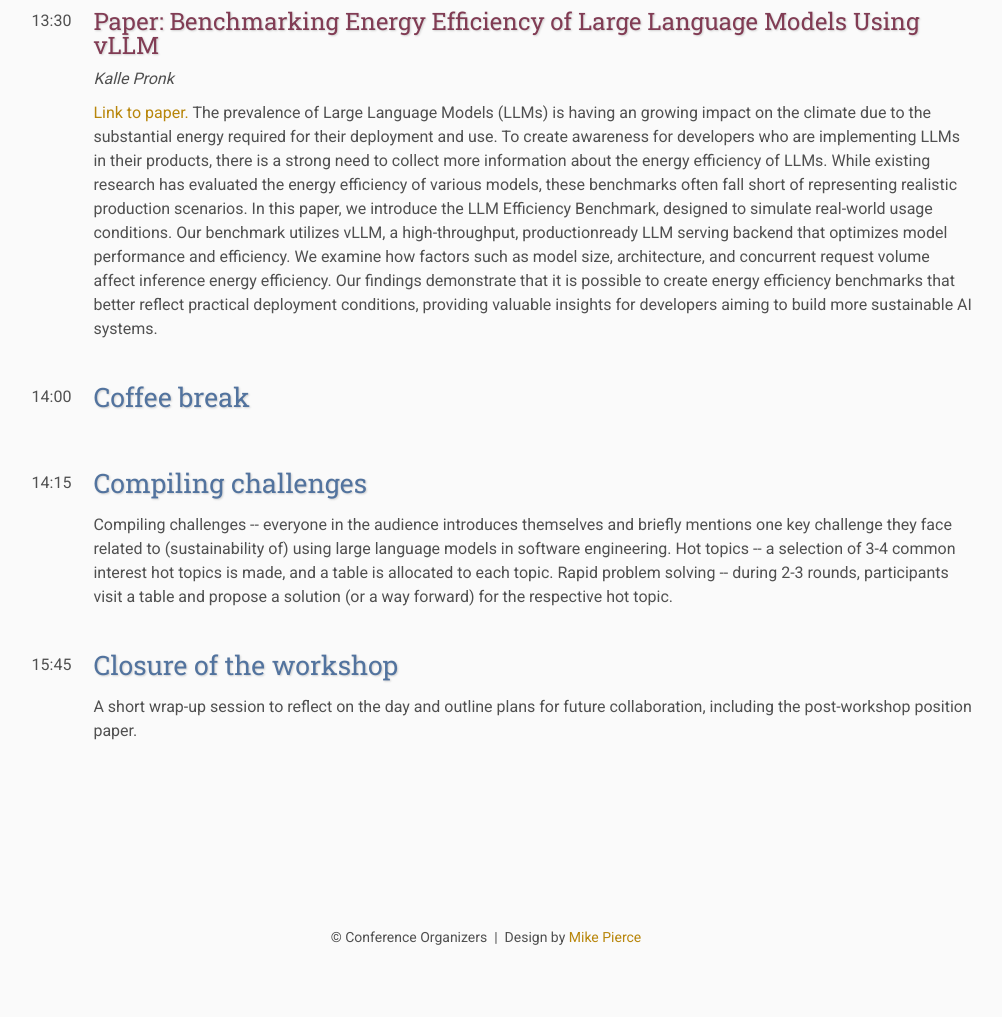
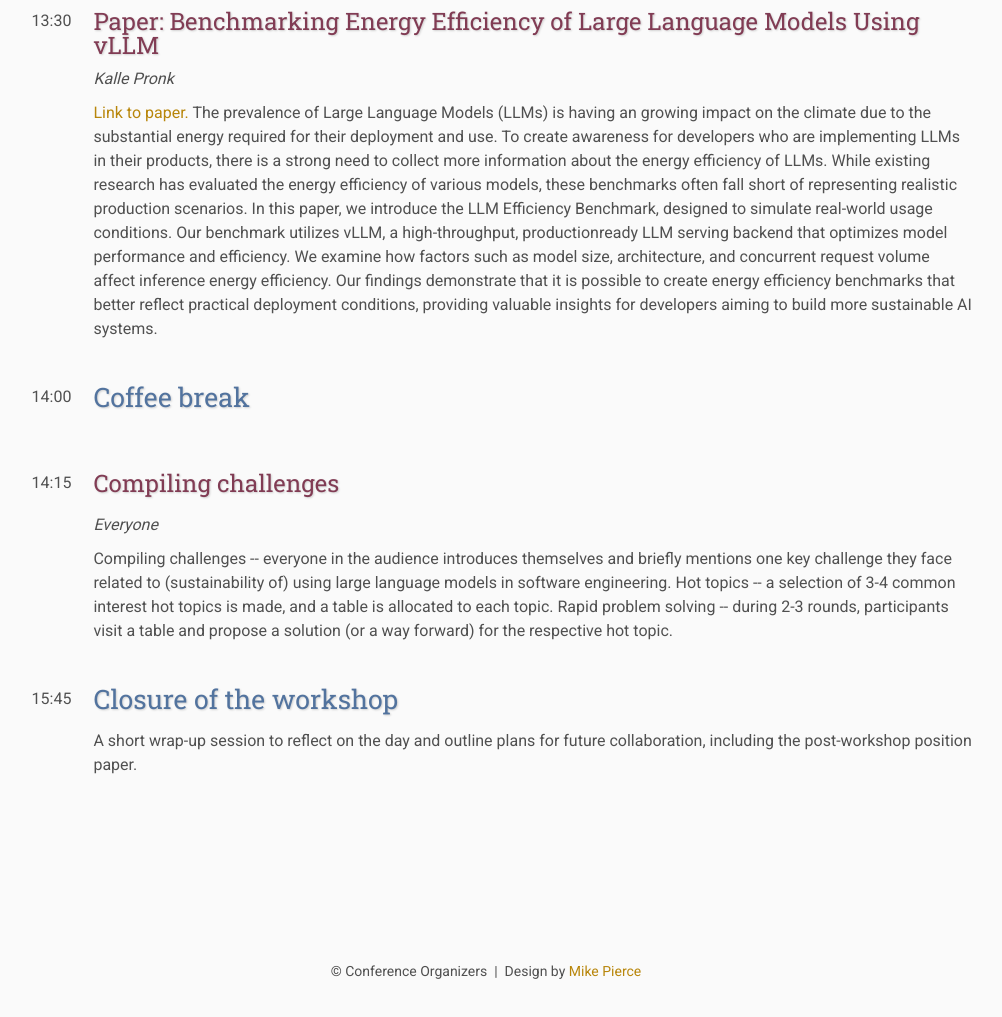
Before and after one commit to ICT4S2025-SILAS/workshop, a plain HTML site: page program/index.html in a window 1280 px wide. Shown: the part 1208-2225 px from the top of the page, without its empty margins (154-1156 px from the left). Drawn offline with Linux system fonts and the light colour scheme; files that its build step writes are made by us from their sources.

Commit message:
update links

```diff
--- a/program/index.html
+++ b/program/index.html
@@ -97,13 +97,18 @@
         </tr>
     </table>
 
-    <table>
+    <table id="Round table">
         <tr>
-            <td class="date" rowspan="2">
+            <td class="date" rowspan="3">
                 14:15
             </td>
-            <td class="title-special">
+            <td class="title">
                 Compiling challenges
+            </td>
+        </tr>
+        <tr>
+            <td class="speaker">
+                Everyone
             </td>
         </tr>
         <tr>
```
